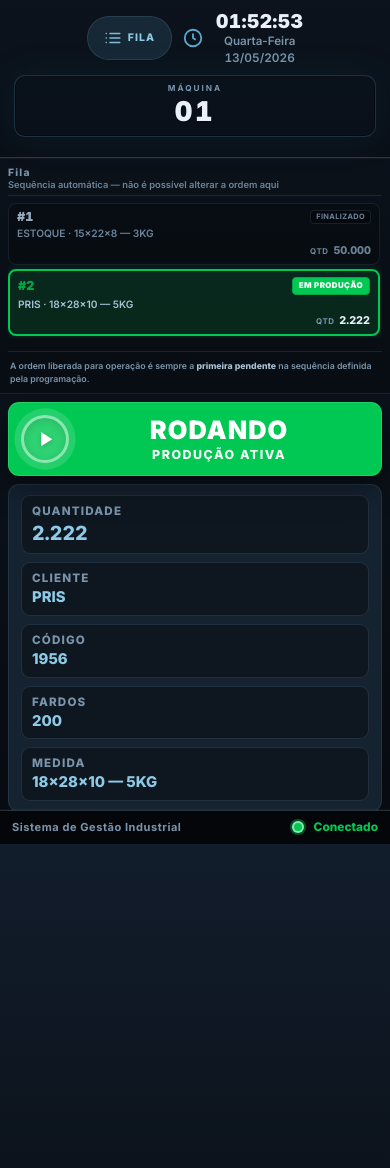
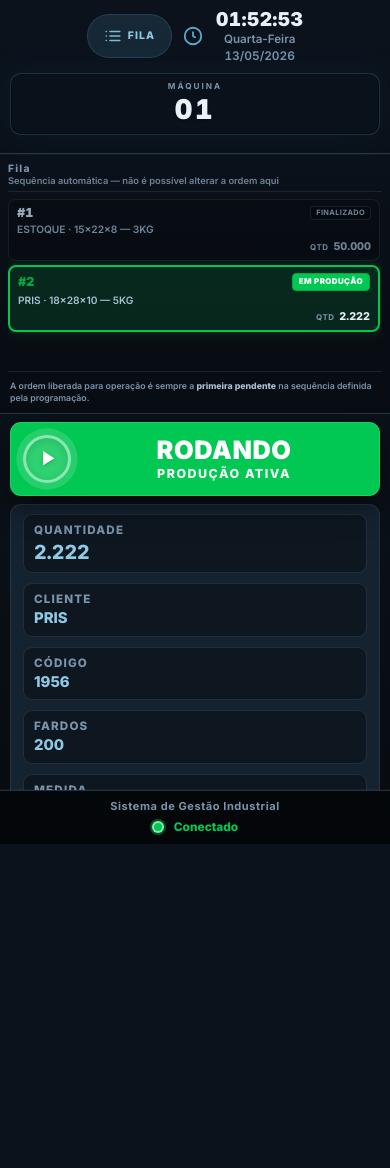
Before and after one commit to alesssander777/indupack, a FastAPI app: page /tablet/1 in a window 390 px wide. After the commit the page ends 844 px from the top, so only its background shows below. Run offline with FastAPI, Linux system fonts and the light colour scheme.

Commit message:
fix responsividade mobile

```diff
--- a/templates/tablet.html
+++ b/templates/tablet.html
@@ -1658,7 +1658,8 @@ section.ref-actions.hmi-actions {
     display: flex;
     align-items: center;
     justify-content: center;
-    padding: 16px;
+    padding: max(12px, env(safe-area-inset-top)) max(12px, env(safe-area-inset-right)) max(12px, env(safe-area-inset-bottom)) max(12px, env(safe-area-inset-left));
+    box-sizing: border-box;
     background: rgba(4, 8, 14, 0.82);
     backdrop-filter: blur(6px);
     -webkit-backdrop-filter: blur(6px);
@@ -1669,8 +1670,9 @@ section.ref-actions.hmi-actions {
 }
 
 .hmi-modal {
-    width: min(980px, calc(100vw - 32px));
-    max-width: 100%;
+    width: 100%;
+    max-width: min(980px, 100%);
+    min-width: 0;
     max-height: min(92dvh, 900px);
     overflow: auto;
     overflow-x: hidden;
@@ -2525,6 +2527,219 @@ section.ref-actions.hmi-actions {
     .ref-apont__btn {
         min-height: 52px;
         font-size: clamp(0.85rem, 2.8vmin, 1.05rem);
+    }
+}
+
+/* ========== iPhone / Android estreito: layout REAL empilhado, zero scroll horizontal ========== */
+@supports (height: 100svh) {
+    .ref-shell {
+        max-height: min(100dvh, 100svh);
+    }
+}
+
+@media (max-width: 932px) {
+    .ref-body {
+        position: fixed;
+        inset: 0;
+        width: 100%;
+        max-width: 100%;
+        height: 100%;
+        height: 100dvh;
+        overflow: hidden;
+        -webkit-overflow-scrolling: touch;
+        touch-action: pan-y;
+    }
+
+    .ref-shell {
+        width: 100%;
+        max-width: 100%;
+        min-width: 0;
+        height: 100%;
+        max-height: 100%;
+        max-height: 100dvh;
+        max-height: calc(var(--vh-tab, 1dvh) * 100);
+        display: grid;
+        grid-template-rows: auto minmax(0, 1fr) auto;
+        overflow: hidden;
+    }
+
+    .hmi-work.ref-work {
+        display: flex;
+        flex-direction: column;
+        flex: 1 1 auto;
+        min-height: 0;
+        min-width: 0;
+        width: 100%;
+        max-width: 100%;
+        overflow: hidden;
+    }
+
+    .hmi-side.ref-side {
+        flex: 0 1 auto;
+        width: 100%;
+        max-width: 100%;
+        min-width: 0;
+        max-height: min(36vh, 260px);
+        border-right: none;
+        border-bottom: 1px solid var(--mes-line-strong);
+    }
+
+    .ref-main.hmi-main {
+        flex: 1 1 auto;
+        min-height: 0;
+        min-width: 0;
+        width: 100%;
+        max-width: 100%;
+        overflow-x: hidden;
+        overflow-y: auto;
+        overscroll-behavior-x: none;
+        padding: 8px max(10px, env(safe-area-inset-left)) max(12px, env(safe-area-inset-bottom)) max(10px, env(safe-area-inset-right));
+    }
+
+    .ref-top {
+        min-width: 0;
+        max-width: 100%;
+        padding: max(8px, env(safe-area-inset-top)) max(10px, env(safe-area-inset-right)) 8px max(10px, env(safe-area-inset-left));
+    }
+
+    .ref-top__left {
+        width: 100%;
+        max-width: 100%;
+        justify-content: center;
+        flex-wrap: wrap;
+    }
+
+    .ref-top__clock-text {
+        min-width: 0;
+        align-items: center;
+        text-align: center;
+    }
+
+    .ref-order-grid {
+        display: flex;
+        flex-direction: column;
+        gap: 10px;
+    }
+
+    .ref-mini {
+        width: 100%;
+        max-width: 100%;
+        min-width: 0;
+    }
+
+    .ref-mini--qty {
+        order: -1;
+    }
+
+    .ref-mes-grid {
+        grid-template-columns: 1fr;
+        gap: 10px;
+    }
+
+    .ref-kpi-grid {
+        grid-template-columns: 1fr;
+        gap: 10px;
+    }
+
+    .ref-kpi-item {
+        width: 100%;
+        max-width: 100%;
+    }
+
+    .ref-kpi-dia {
+        flex-wrap: wrap;
+        justify-content: center;
+        text-align: center;
+        gap: 8px;
+    }
+
+    .ref-actions.hmi-actions {
+        display: grid;
+        grid-template-columns: 1fr;
+        gap: 12px;
+        width: 100%;
+        max-width: 100%;
+    }
+
+    .ref-hero__grid {
+        grid-template-columns: auto minmax(0, 1fr);
+        gap: 10px;
+    }
+
+    .ref-hero__gear {
+        display: none;
+    }
+
+    .ref-hero__title {
+        letter-spacing: 0.02em;
+    }
+
+    .ref-apont-actions {
+        flex-direction: column;
+        align-items: stretch;
+        width: 100%;
+    }
+
+    .ref-apont-actions__ctrl {
+        flex-direction: column;
+        width: 100%;
+        align-items: stretch;
+    }
+
+    .ref-apont__input,
+    .ref-apont__btn {
+        width: 100%;
+        max-width: 100%;
+        min-width: 0;
+    }
+
+    .ref-apont-progress {
+        width: 100%;
+        max-width: 100%;
+        min-width: 0;
+    }
+
+    .ref-apont-progress__widget {
+        grid-template-columns: 1fr;
+        justify-items: stretch;
+    }
+
+    .ref-apont-progress__pct-wrap {
+        justify-self: center;
+    }
+
+    .ref-foot {
+        flex-direction: column;
+        align-items: center;
+        justify-content: center;
+        text-align: center;
+        gap: 6px;
+        width: 100%;
+        max-width: 100%;
+        padding: 8px max(12px, env(safe-area-inset-left)) max(10px, env(safe-area-inset-bottom)) max(12px, env(safe-area-inset-right));
+    }
+
+    :root {
+        --card-pad-x: 12px;
+        --card-pad-y: 9px;
+        --stack-gap: 8px;
+    }
+}
+
+@media (max-width: 932px) and (pointer: coarse) {
+    .ref-apont__btn {
+        min-height: 56px;
+        font-size: clamp(0.92rem, 4vmin, 1.1rem);
+    }
+
+    .hmi-cmd.ref-cmd {
+        min-height: 72px;
+        padding: 12px 10px;
+    }
+
+    .hmi-cmd__ico svg {
+        width: 36px;
+        height: 36px;
     }
 }
 
```
Also changed, not shown: dados.json (+1 -1 lines).
